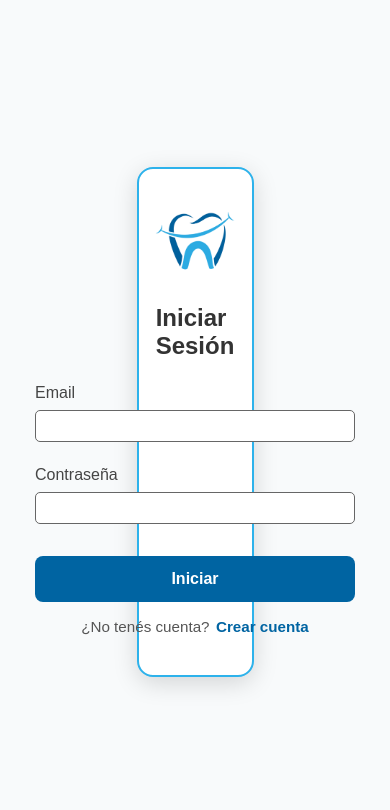
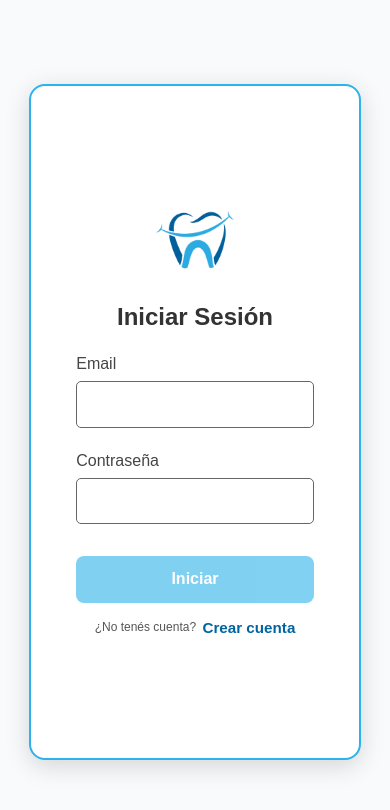
Before and after one commit to AilenGarcia/DentalClinic, an Angular app in the folder FrontEnd/: page / in a window 390 px wide. Shown: the top 810 px of the page. Built offline with nearby package versions, Linux system fonts and the light colour scheme.

Commit message:
add erros styles and login form logic[

```diff
--- a/FrontEnd/src/app/pages/login/login.css
+++ b/FrontEnd/src/app/pages/login/login.css
@@ -1,16 +1,6 @@
-/*.container-login{
-    width: 100%;
-    height: 100vh;
-    display: flex;
-    flex-direction: column;
-    align-items: center;
-    justify-content: center;
-}
-*/
-
 .container-login {
-    width: 30vw;
-    min-height: 60vh;
+    width: 35vw;
+    min-height: 80vh;
     background-color: #ffffff;
     border: 2px solid #2DB2EB;
     border-radius: 16px;
@@ -27,29 +17,32 @@
     margin-bottom: 2rem;
 }
 
-label{
+form{
+    width: 85%;
+}
+
+label {
     font-size: 16px;
     color: #454545;
 }
 
-.div-input{
+.div-input {
     display: flex;
     flex-direction: column;
 }
 
-.div-input label{
+.div-input label {
     padding-bottom: 0.5rem;
-    padding-top: 1.5rem;
 }
 
-input{
-    height: 2rem;
-    width: 20rem;
+input {
+    height: 5.5vh;
+    width: 100%;
     border: 1px solid #666666;
     border-radius: 5px;
 }
 
-.div-actions{
+.div-actions {
     margin-top: 2rem;
     display: flex;
     justify-content: space-around;
@@ -57,7 +50,7 @@ input{
     flex-direction: column-reverse;
 }
 
-.submit{
+.submit {
     background-color: #0064A2;
     color: #ffffff;
     border: none;
@@ -99,3 +92,40 @@ input{
     color: #2DB2EB;
     transform: translateY(-1px);
 }
+
+button.submit:disabled {
+    background-color: #2DB2EB;
+    opacity: 0.6;
+    cursor: not-allowed;
+}
+
+.head-input {
+    padding-top: 1.5rem;
+    display: flex;
+    align-items: center;
+    justify-content: space-between;
+}
+
+span {
+    cursor: default;
+    padding-bottom: 0.5rem;
+    font-size: 12px;
+    color: red;
+}
+
+.div-actions span {
+    padding-bottom: 0;
+}
+
+@media (max-width: 1024px) {
+    .container-login {
+        width: 50vw;
+    }
+}
+
+@media (max-width: 768px) {
+    .container-login {
+        width: 85vw;
+        padding: 2rem 1.5rem;
+    }
+}
--- a/FrontEnd/src/app/pages/login/login.html
+++ b/FrontEnd/src/app/pages/login/login.html
@@ -2,15 +2,25 @@
     <img src="logo.png" alt="logo" class="logo-login">
     <h2>Iniciar Sesión</h2>
 
-    <form>
+    <form [formGroup]="form"  (ngSubmit)="handleSubmit()">
         <div class="div-input">
-            <label for="email">Email</label>
-            <input type="email" name="email" id="email" />
+            <div class="head-input">
+                <label for="email">Email</label>
+                @if(email.hasError('required') && (email.dirty || email.touched)){
+                    <span>*El email es requerido</span>
+                }
+            </div>
+            <input type="email" name="email" id="email" formControlName="email"/>
         </div>
 
         <div class="div-input">
-            <label for="pass">Contraseña</label>
-            <input type="password" name="pass" id="pass" />
+            <div class="head-input">
+                <label for="password">Contraseña</label>
+                @if(password.hasError('required') && (password.dirty || password.touched)){
+                    <span>*La contraseña es requerida</span>
+                }
+            </div>
+            <input type="password" name="password" id="password" formControlName="password"/>
         </div>
 
         <div class="div-actions">
@@ -18,7 +28,7 @@
                 <span>¿No tenés cuenta?</span>
                 <a href="#">Crear cuenta</a>
             </div>
-            <button class="submit" type="submit">Iniciar</button>
+            <button class="submit" type="submit" [disabled]="form.invalid">Iniciar</button>
         </div>
     </form>
 </div>
--- a/FrontEnd/src/app/pages/login/login.ts
+++ b/FrontEnd/src/app/pages/login/login.ts
@@ -1,5 +1,5 @@
-import { Component } from '@angular/core';
-import { ReactiveFormsModule } from '@angular/forms';
+import { Component, inject } from '@angular/core';
+import { FormBuilder, ReactiveFormsModule, Validators } from '@angular/forms';
 
 @Component({
   selector: 'app-login',
@@ -8,5 +8,25 @@ import { ReactiveFormsModule } from '@angular/forms';
   styleUrl: './login.css'
 })
 export class Login {
+  private readonly formBuilder = inject(FormBuilder)
 
+  protected readonly form = this.formBuilder.nonNullable.group({
+    email: ['', Validators.required],
+    password: ['', Validators.required]
+  })
+
+  get email(){
+    return this.form.controls.email;
+  }
+
+  get password(){
+    return this.form.controls.password;
+  }
+
+  handleSubmit(){
+    if(confirm('¿Desea confirmar los datos?')){
+      const user = this.form.getRawValue();
+      console.log(user);
+    }
+  }
 }
--- a/FrontEnd/src/index.html
+++ b/FrontEnd/src/index.html
@@ -2,10 +2,10 @@
 <html lang="en">
 <head>
   <meta charset="utf-8">
-  <title>FrontEnd</title>
+  <title>Dental Clinic</title>
   <base href="/">
   <meta name="viewport" content="width=device-width, initial-scale=1">
-  <link rel="icon" type="image/x-icon" href="favicon.ico">
+  <link rel="icon" type="image/x-icon" href="logo.png">
 </head>
 <body>
   <app-root></app-root>
--- a/FrontEnd/src/styles.css
+++ b/FrontEnd/src/styles.css
@@ -15,6 +15,7 @@ body{
 
 h2{
     color: #333333;
+    cursor: default;
 }
 
 p{
```
